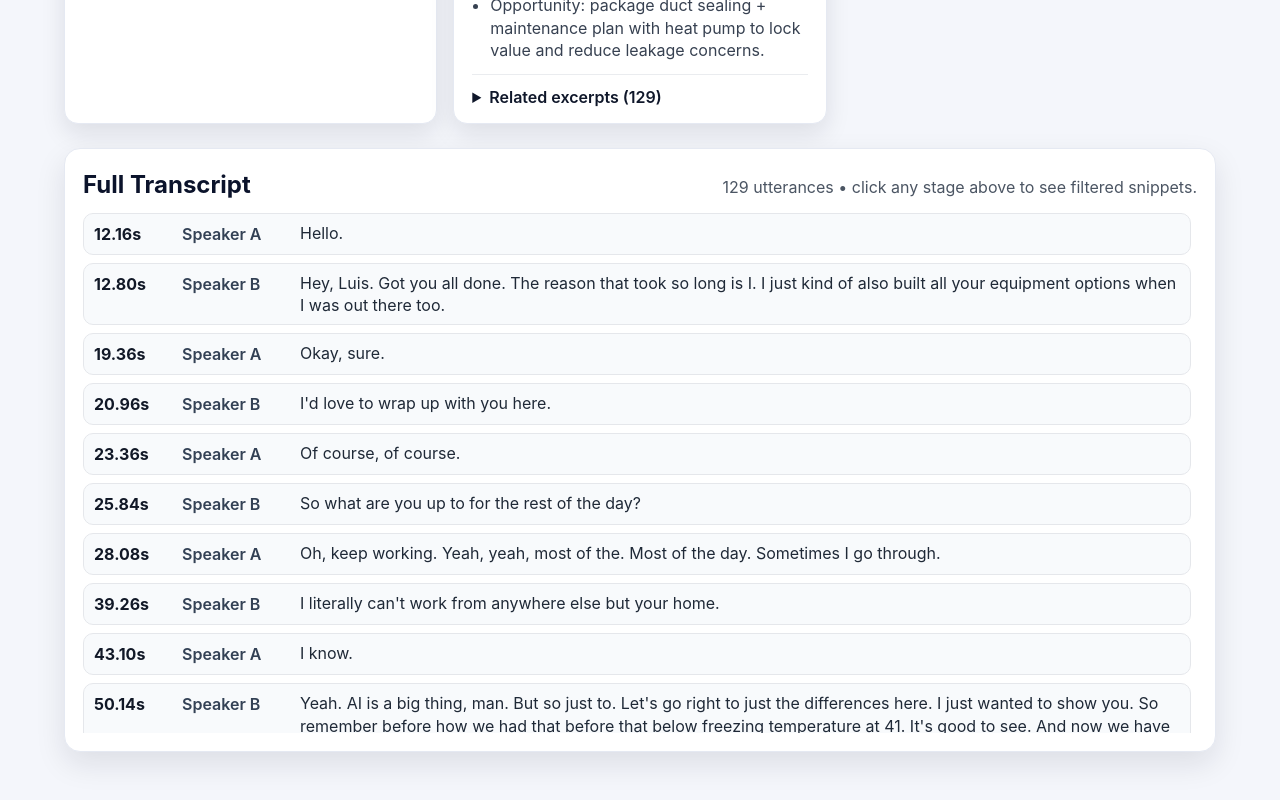
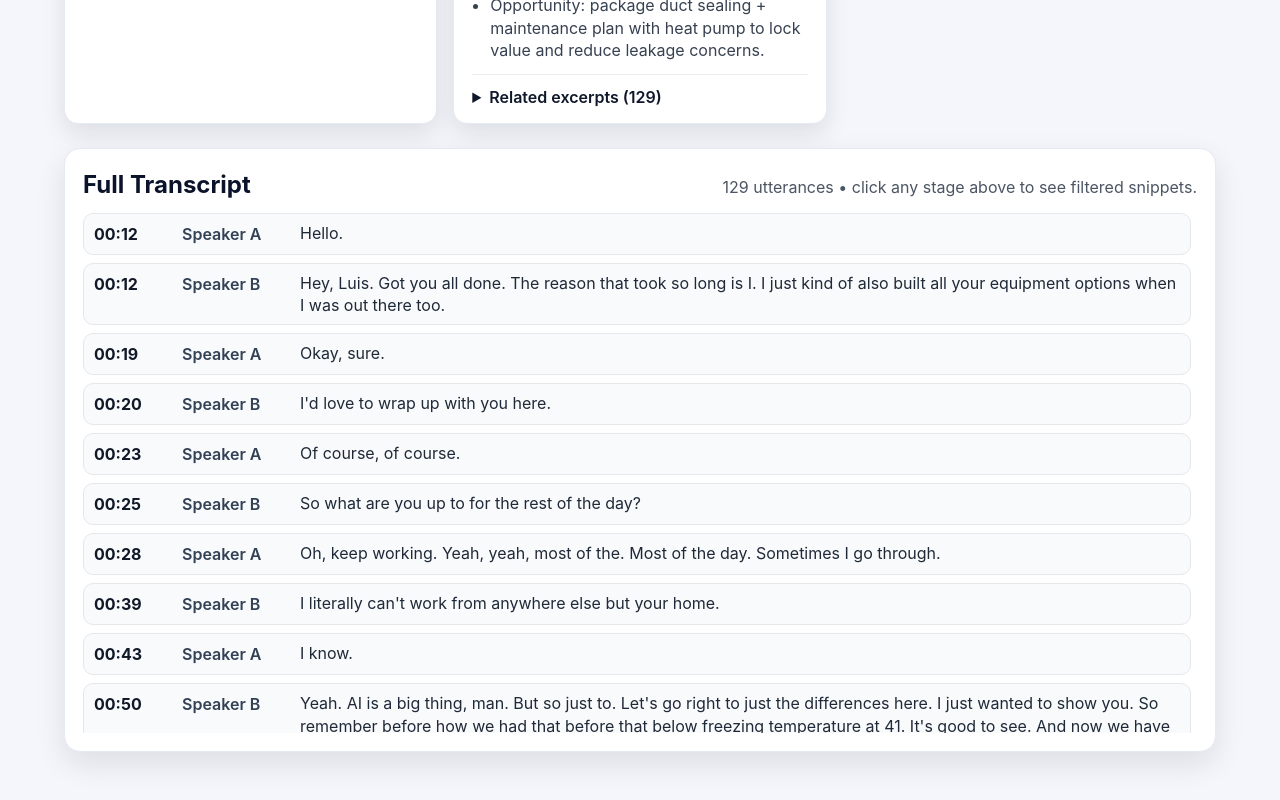
Before and after one commit to pigpigbig/Service-Call-Analysis, a React (Vite) app in the folder web/: page / in a window 1280 px wide. Shown: the part 1470-2270 px from the top of the page. Built offline with nearby package versions, Linux system fonts and the light colour scheme.

Commit message:
chore: show transcript times as mm:ss

```diff
--- a/web/src/App.tsx
+++ b/web/src/App.tsx
@@ -11,6 +11,13 @@ type TranscriptEntry = {
 
 function App() {
   const data = transcript as TranscriptEntry[]
+
+  const formatTime = (seconds: number) => {
+    const totalSeconds = Math.max(0, Math.floor(seconds))
+    const mins = Math.floor(totalSeconds / 60)
+    const secs = totalSeconds % 60
+    return `${String(mins).padStart(2, '0')}:${String(secs).padStart(2, '0')}`
+  }
 
   const windowed = (start?: number, end?: number) => {
     if (start === undefined || end === undefined) return data
@@ -51,7 +58,7 @@ function App() {
                   <div className="transcript__list">
                     {entries.map((row, idx) => (
                       <div key={`${row.start}-${idx}`} className="transcript__row">
-                        <div className="time">{row.start.toFixed(2)}s</div>
+                        <div className="time">{formatTime(row.start)}</div>
                         <div className="speaker">Speaker {row.speaker}</div>
                         <div className="text">{row.text}</div>
                       </div>
@@ -72,7 +79,7 @@ function App() {
         <div className="transcript__list transcript__list--full">
           {data.map((row, idx) => (
             <div key={`${row.start}-${idx}`} className="transcript__row">
-              <div className="time">{row.start.toFixed(2)}s</div>
+              <div className="time">{formatTime(row.start)}</div>
               <div className="speaker">Speaker {row.speaker}</div>
               <div className="text">{row.text}</div>
             </div>
```
